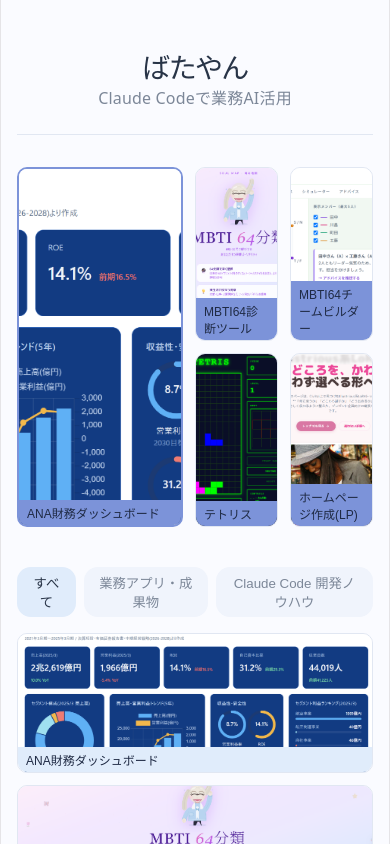
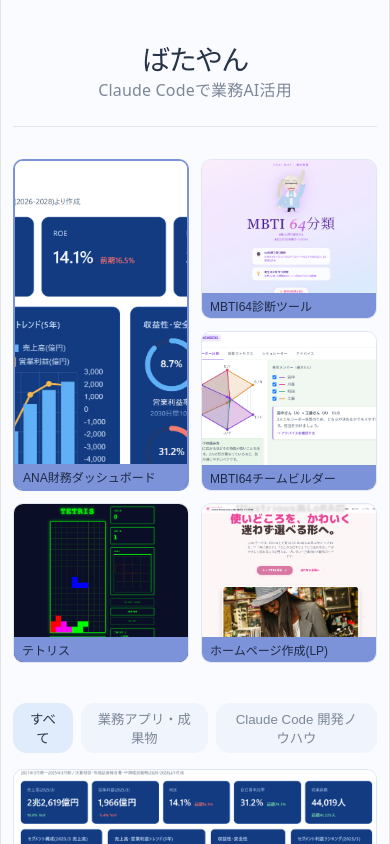
Before and after one commit to norihikokawabata-oss/ai-portfolio-site, a React (Vite) app: page / in a window 390 px wide. Shown: the top 844 px of the page. Built offline with nearby package versions, Linux system fonts and the light colour scheme.

Commit message:
style: モバイル幅でのヒーローレイアウトを調整

```diff
--- a/src/App.css
+++ b/src/App.css
@@ -16,3 +16,26 @@ body {
   margin: 0 auto;
   padding: 24px 16px 64px;
 }
+
+@media (max-width: 640px) {
+  .page {
+    padding: 16px 12px 48px;
+  }
+}
+
+.hero-bento {
+  display: grid;
+  grid-template-columns: 2fr 1fr 1fr;
+  grid-template-rows: 1fr 1fr;
+  gap: 12px;
+  height: 360px;
+  margin-bottom: 40px;
+}
+
+@media (max-width: 640px) {
+  .hero-bento {
+    grid-template-columns: 1fr 1fr;
+    grid-template-rows: repeat(3, 160px);
+    height: auto;
+  }
+}
--- a/src/components/HeroBento.tsx
+++ b/src/components/HeroBento.tsx
@@ -10,16 +10,7 @@ export function HeroBento({ heroWorks, onSelect }: HeroBentoProps) {
   const [main, ...sub] = heroWorks;
 
   return (
-    <section
-      style={{
-        display: "grid",
-        gridTemplateColumns: "2fr 1fr 1fr",
-        gridTemplateRows: "1fr 1fr",
-        gap: "12px",
-        height: "360px",
-        marginBottom: "40px",
-      }}
-    >
+    <section className="hero-bento">
       <div style={{ gridRow: "span 2" }}>
         <WorkCard work={main} onSelect={onSelect} variant="hero-main" />
       </div>
```
